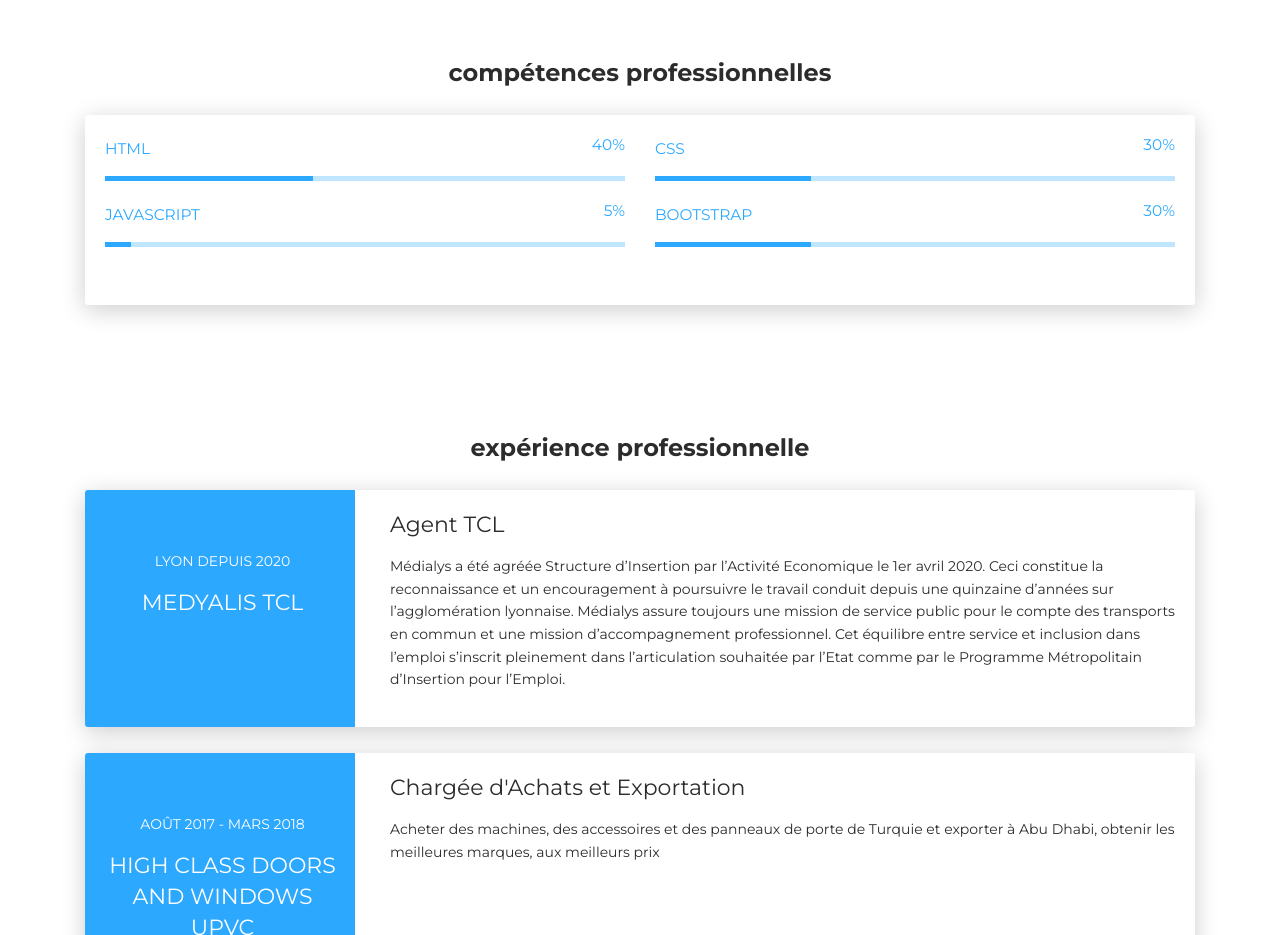
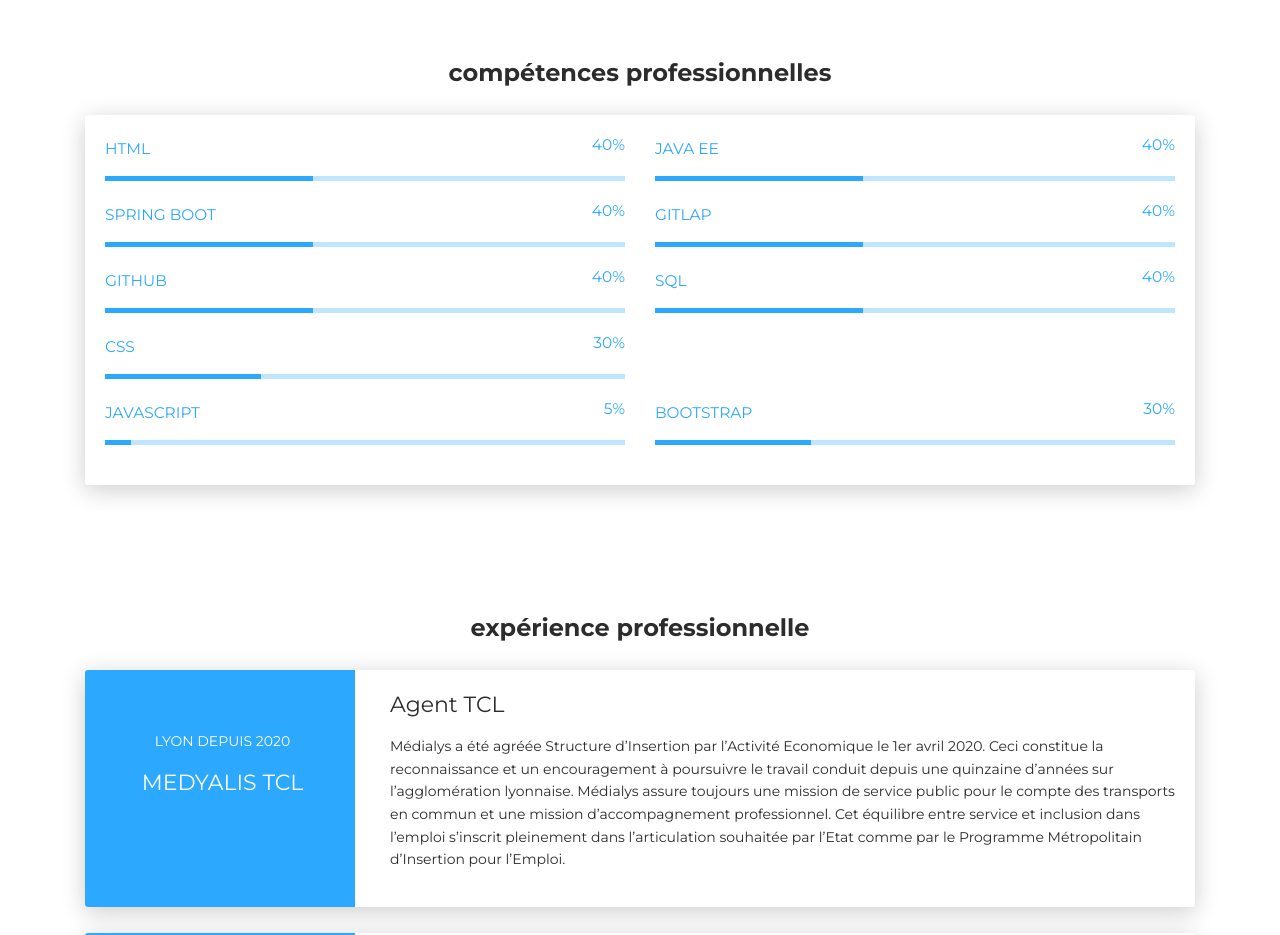
Before and after one commit to khaledrazouk/khaled-the-cv, a plain HTML site: page index.html in a window 1280 px wide. Shown: the part 920-1855 px from the top of the page. Drawn offline with Linux system fonts and the light colour scheme.

Commit message:
add somethings

```diff
--- a/index.html
+++ b/index.html
@@ -119,6 +119,51 @@
               <div class="row">
                 <div class="col-md-6">
                   <div class="progress-container progress-info"><span class="progress-badge">HTML</span>
+                    <div class="progress">
+                      <div class="progress-bar progress-bar-primary" data-aos="progress-full" data-aos-offset="10"
+                        data-aos-duration="2000" role="progressbar" aria-valuenow="60" aria-valuemin="0"
+                        aria-valuemax="100" style="width: 40%;"></div><span class="progress-value">40%</span>
+                    </div>
+                  </div>
+                </div>
+                <div class="col-md-6">
+                  <div class="progress-container progress-info"><span class="progress-badge">JAVA EE</span>
+                    <div class="progress">
+                      <div class="progress-bar progress-bar-primary" data-aos="progress-full" data-aos-offset="10"
+                        data-aos-duration="2000" role="progressbar" aria-valuenow="60" aria-valuemin="0"
+                        aria-valuemax="100" style="width: 40%;"></div><span class="progress-value">40%</span>
+                    </div>
+                  </div>
+                </div>
+                <div class="col-md-6">
+                  <div class="progress-container progress-info"><span class="progress-badge">SPRING BOOT</span>
+                    <div class="progress">
+                      <div class="progress-bar progress-bar-primary" data-aos="progress-full" data-aos-offset="10"
+                        data-aos-duration="2000" role="progressbar" aria-valuenow="60" aria-valuemin="0"
+                        aria-valuemax="100" style="width: 40%;"></div><span class="progress-value">40%</span>
+                    </div>
+                  </div>
+                </div>
+                <div class="col-md-6">
+                  <div class="progress-container progress-info"><span class="progress-badge">GITLAP</span>
+                    <div class="progress">
+                      <div class="progress-bar progress-bar-primary" data-aos="progress-full" data-aos-offset="10"
+                        data-aos-duration="2000" role="progressbar" aria-valuenow="60" aria-valuemin="0"
+                        aria-valuemax="100" style="width: 40%;"></div><span class="progress-value">40%</span>
+                    </div>
+                  </div>
+                </div>
+                <div class="col-md-6">
+                  <div class="progress-container progress-info"><span class="progress-badge">GITHUB</span>
+                    <div class="progress">
+                      <div class="progress-bar progress-bar-primary" data-aos="progress-full" data-aos-offset="10"
+                        data-aos-duration="2000" role="progressbar" aria-valuenow="60" aria-valuemin="0"
+                        aria-valuemax="100" style="width: 40%;"></div><span class="progress-value">40%</span>
+                    </div>
+                  </div>
+                </div>
+                <div class="col-md-6">
+                  <div class="progress-container progress-info"><span class="progress-badge">SQL</span>
                     <div class="progress">
                       <div class="progress-bar progress-bar-primary" data-aos="progress-full" data-aos-offset="10"
                         data-aos-duration="2000" role="progressbar" aria-valuenow="60" aria-valuemin="0"
```
